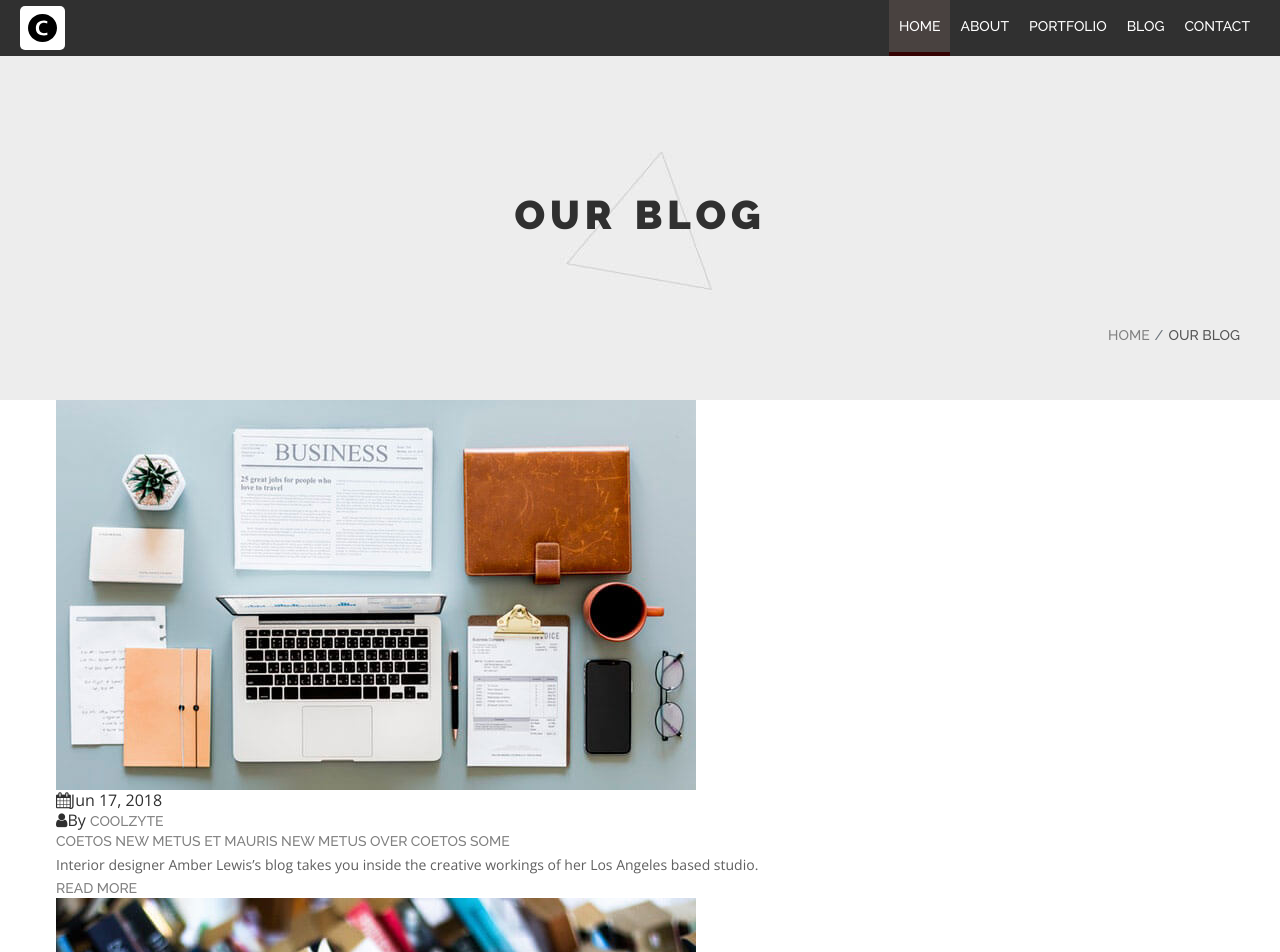
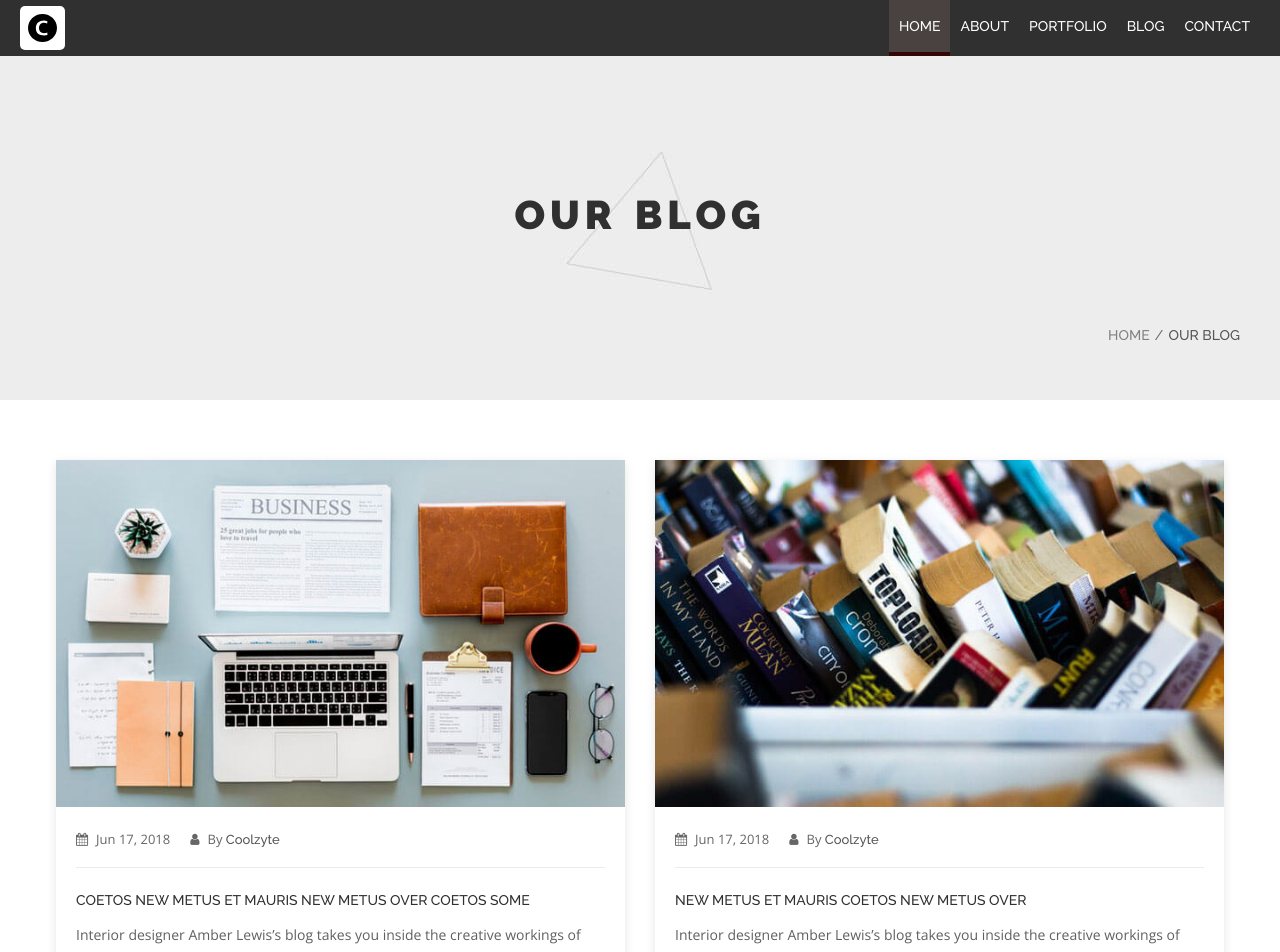
Before and after one commit to coolzyte/my-portfolio-v2, a React (Create React App) app: page /blog in a window 1280 px wide. Shown: the top 952 px of the page. Built offline with nearby package versions, Linux system fonts and the light colour scheme.

Commit message:
Added the contact page

```diff
--- a/package.json
+++ b/package.json
@@ -5,6 +5,7 @@
   "private": true,
   "dependencies": {
     "gh-pages": "^2.0.1",
+    "google-map-react": "^1.1.1",
     "react": "^16.6.3",
     "react-dom": "^16.6.3",
     "react-router-dom": "^4.3.1",
--- a/src/components/Blog/BlogCard.js
+++ b/src/components/Blog/BlogCard.js
@@ -1,17 +1,18 @@
 import React from "react";
+import classes from "../Blog/BlogCard.module.css";
 
 const BlogCard = ({ pic, title, desc }) => (
-  <div class="blog__item">
-    <div class="blog__inner">
-      <div class="blog__header">
+  <div class={classes.Item}>
+    <div class={classes.Inner}>
+      <div class={classes.Header}>
         <div class="blog__image">
           <a href="/blog-details">
             <img src={pic} alt="blogimage" />
           </a>
         </div>
-        <div class="blog__desc">
-          <ul class="blog__meta-box">
-            <li class="blog__meta-date">
+        <div class={classes.Desc}>
+          <ul class={classes.MetaBox}>
+            <li class={classes.MetaDate}>
               <span>
                 <i class="fa fa-calendar" aria-hidden="true" />
                 Jun 17, 2018
@@ -23,17 +24,15 @@ const BlogCard = ({ pic, title, desc }) => (
             </li>
           </ul>
           <div class="blog__content">
-            <h6 class="blog__title">
+            <h6 class={classes.Title}>
               <a href="/blog-details">{title}</a>
             </h6>
             <p>{desc}</p>
           </div>
         </div>
       </div>
-      <div class="blog__btn">
-        <a class="read-more" href="/blog-details">
-          Read More
-        </a>
+      <div class={classes.BlogBtn}>
+        <a href="/blog-details">Read More</a>
       </div>
     </div>
   </div>
--- /dev/null
+++ b/src/components/Blog/BlogCard.module.css
@@ -0,0 +1,84 @@
+.Item {
+  background: #fff none repeat scroll 0 0;
+  box-shadow: 0 0.3rem 1rem rgba(0, 0, 0, 0.1);
+  height: 100%;
+}
+
+.Inner {
+  display: flex;
+  flex-wrap: wrap;
+  height: 100%;
+}
+
+.Desc {
+  padding: 2rem 2rem 1.5rem;
+}
+
+.MetaBox {
+  display: flex;
+  border-bottom: 0.1rem solid #ebebeb;
+  margin-bottom: 2rem;
+  padding-bottom: 1.5rem;
+}
+
+.MetaBox li i {
+  margin-right: 0.8rem;
+}
+
+.MetaBox li a {
+  color: #555;
+  display: inline-block;
+  font-size: 1.3rem;
+  font-weight: 500;
+  line-height: 2.5rem;
+  margin-right: 2rem;
+  text-transform: capitalize;
+  font-family: "Raleway", sans-serif;
+}
+
+.MetaDate,
+.MetaBox li {
+  color: #666666;
+  display: inline-block;
+  font-size: 1.3rem;
+  line-height: 2.5rem;
+  margin-right: 2rem;
+  text-transform: capitalize;
+}
+
+.Title {
+  font-size: 1.5rem;
+  font-weight: 700;
+  line-height: 2.5rem;
+  padding-bottom: 1rem;
+  position: relative;
+  text-transform: uppercase;
+  display: inline-block;
+}
+
+.Title a {
+  color: #303030;
+}
+
+.BlogBtn {
+  align-self: flex-end;
+  flex-basis: 100%;
+  padding: 0 2rem 2rem;
+}
+
+.BlogBtn a {
+  position: relative;
+  color: #303030;
+  display: inline-block;
+  font-family: "Raleway", sans-serif;
+  font-size: 1.3rem;
+  font-weight: 600;
+  padding-top: 0;
+}
+
+.Pagination {
+  margin-top: 5rem;
+  text-align: center;
+  display: flex;
+  justify-content: center;
+}
--- a/src/components/Blog/BlogList.js
+++ b/src/components/Blog/BlogList.js
@@ -5,7 +5,7 @@ import classes from "./BlogList.module.css";
 const bloglist = ({ blogContent }) => {
   return (
     <section class={classes.BlogList}>
-      <div class="blog__wrap">
+      <div class={classes.Wrap}>
         {blogContent.map((user, i) => {
           return (
             <BlogCard
@@ -18,8 +18,8 @@ const bloglist = ({ blogContent }) => {
           );
         })}
       </div>
-      <div class="blog__pagination">
-        <ul class="list">
+      <div class={classes.Pagination}>
+        <ul class={classes.List}>
           <li>
             <a href="link-here">
               <i class="fa fa-long-arrow-left" aria-hidden="true" />
--- a/src/components/Blog/BlogList.module.css
+++ b/src/components/Blog/BlogList.module.css
@@ -1,3 +1,52 @@
 .BlogList {
   grid-column: center-start / center-end;
+  padding: 6rem 0;
 }
+
+@media (min-width: 1300px) {
+  .BlogList {
+    padding: 15rem 0;
+  }
+}
+
+.BlogList .Wrap {
+  display: grid;
+  grid-template-columns: 1fr;
+  grid-gap: 3rem;
+}
+
+@media (min-width: 768px) {
+  .BlogList .Wrap {
+    grid-template-columns: repeat(2, 1fr);
+  }
+}
+
+@media (min-width: 1300px) {
+  .BlogList .Wrap {
+    grid-template-columns: repeat(3, 1fr);
+  }
+}
+
+.Pagination {
+  margin-top: 5rem;
+  text-align: center;
+  display: flex;
+  justify-content: center;
+}
+
+.Pagination .List {
+  display: flex;
+  align-self: center;
+  border-radius: 2rem;
+  box-shadow: 0 0px 5px rgba(0, 0, 0, 0.2);
+}
+
+.Pagination .List li a {
+  color: #888;
+  display: block;
+  font-size: 1.4rem;
+  font-weight: 600;
+  line-height: 4rem;
+  padding: 0 1.5rem;
+  height: 4rem;
+}
--- /dev/null
+++ b/src/components/Form/Form.js
@@ -0,0 +1,41 @@
+import React from "react";
+import Button from "../../components/Button/Button";
+
+const Form = props => (
+  <div className="contact__info">
+    <h3 className="contact__title">
+      <span>Want to connect</span> with us
+      <br /> Here is our <span> contact information</span>
+    </h3>
+    <form
+      id="contact-form"
+      className="contact__form"
+      action="mail.php"
+      method="post"
+    >
+      <h6>Send us a message</h6>
+      <div className="address">
+        <div className="address__name">
+          <label>Name</label>
+          <input className="address__control" name="name" type="text" />
+        </div>
+        <div className="address__email">
+          <label>Email</label>
+          <input className="address__control" name="email" type="email" />
+        </div>
+        <label>Message</label>
+        <div className="address__textarea">
+          <textarea name="message" className="address__control" />
+        </div>
+      </div>
+      <div className="footer-content">
+        <div className="send-email">
+          <Button name="Send Now" />
+        </div>
+      </div>
+    </form>
+    <p className="form-message" />
+  </div>
+);
+
+export default Form;
--- /dev/null
+++ b/src/components/Map/Map.js
@@ -0,0 +1,31 @@
+import React, { Component } from "react";
+import GoogleMapReact from "google-map-react";
+import Aux from "../../hoc/Aux";
+
+const AnyReactComponent = ({ text }) => <div>{text}</div>;
+
+class Map extends Component {
+  static defaultProps = {
+    center: {
+      lat: 7.41,
+      lng: 3.95
+    },
+    zoom: 11
+  };
+
+  render() {
+    return (
+      <Aux>
+        <GoogleMapReact
+          bootstrapURLKeys={{ key: "" }}
+          defaultCenter={this.props.center}
+          defaultZoom={this.props.zoom}
+        >
+          <AnyReactComponent lat={7.410979} lng={3.951922} text={"CoolZyte"} />
+        </GoogleMapReact>
+      </Aux>
+    );
+  }
+}
+
+export default Map;
--- a/src/components/Pages/ContactPage.js
+++ b/src/components/Pages/ContactPage.js
@@ -0,0 +1,48 @@
+import React, { Component } from "react";
+import Aux from "../../hoc/Aux";
+import Layout from "../Layout/Layout";
+import Banner from "../../components/Banner/Banner";
+import Map from "../Map/Map";
+import Form from "../Form/Form";
+import classes from "../Pages/ContactPage.module.css";
+
+class ContactPage extends Component {
+  render() {
+    return (
+      <Aux>
+        <Layout>
+          <Banner name="Get In Touch" />
+          <section className={classes.Contact}>
+            <div className="contact__area">
+              <div className="contact__container">
+                <Map />
+                <Form />
+              </div>
+            </div>
+
+            <div className="contact__support">
+              <div className="grid">
+                <div className="desc">
+                  <h6>Contact Number</h6>
+                  <span>+1 222 3333</span>
+                </div>
+
+                <div className="desc">
+                  <h6>Address</h6>
+                  <span>Address will be here</span>
+                </div>
+
+                <div className="desc">
+                  <h6>Mail Us</h6>
+                  <span>info@coolzyte.com</span>
+                </div>
+              </div>
+            </div>
+          </section>
+        </Layout>
+      </Aux>
+    );
+  }
+}
+
+export default ContactPage;
--- /dev/null
+++ b/src/components/Pages/ContactPage.module.css
@@ -0,0 +1,121 @@
+.Contact {
+  grid-column: full-start / full-end;
+  &__area {
+    background: $off-white;
+  }
+  #map {
+    height: 73rem;
+    @include respond(tab-port) {
+      height: 45rem;
+    }
+  }
+  &__container {
+    display: grid;
+    grid-template-columns: repeat(2, 1fr);
+    @include respond(tab-port) {
+      grid-template-columns: 1fr;
+    }
+  }
+  &__info {
+    margin: 10rem 0;
+    padding: 0 1.5rem 0 11.5rem;
+    @include respond(tab-port) {
+      margin: 8rem 0;
+      padding: 0 1.5rem;
+      margin-right: auto;
+      margin-left: auto;
+    }
+  }
+  &__title {
+    font-size: 3rem;
+    line-height: 1.2;
+    font-weight: 400;
+    margin-bottom: 2.5rem;
+    text-transform: capitalize;
+    display: inline-block;
+    @include respond(tab-port) {
+      font-size: 2.5rem;
+    }
+    span {
+      font-weight: 700;
+    }
+  }
+  &__form {
+    padding-right: 1.5rem;
+    label {
+      font-size: 1.4rem;
+      line-height: 1;
+      color: #606060;
+      display: inline-block;
+      margin-bottom: 0.5rem;
+    }
+    h6 {
+      color: $mine-shaft;
+      font-size: 2rem;
+      font-weight: 600;
+      margin-bottom: 2.8rem;
+      text-transform: inherit;
+    }
+  }
+  .address {
+    input {
+      height: 3.5rem;
+    }
+    textarea {
+      height: 13.5rem;
+      resize: none;
+      cursor: text;
+    }
+    input,
+    textarea {
+      border: 1px solid #ccc;
+      border-radius: 0;
+      margin-bottom: 1rem;
+      max-width: 43rem;
+      background: transparent none repeat scroll 0 0;
+      font-family: inherit;
+    }
+    &__control {
+      display: block;
+      width: 100%;
+      padding: 0.375rem 0.75rem;
+      font-size: 1rem;
+      line-height: 1.5;
+      color: #495057;
+      transition: border-color 0.15s ease-in-out, box-shadow 0.15s ease-in-out;
+    }
+  }
+  &__support {
+    padding: 10rem 0;
+    @include respond(tab-port) {
+      padding: 8rem 0;
+    }
+    h6 {
+      font-size: 2rem;
+      font-weight: 600;
+      margin-bottom: 0.5rem;
+      text-transform: capitalize;
+    }
+    span {
+      font-size: 1.6rem;
+      font-weight: 600;
+      color: $scopion;
+    }
+    .grid {
+      display: grid;
+      grid-template-columns: repeat(3, 1fr);
+      justify-items: center;
+      @include respond(tab-port) {
+        grid-template-columns: repeat(2, 1fr);
+      }
+      @include respond(phone) {
+        grid-template-columns: 1fr;
+      }
+      .desc {
+        @include respond(tab-port) {
+          margin-bottom: 2rem;
+        }
+      }
+    }
+  }
+}
--- a/src/containers/App.js
+++ b/src/containers/App.js
@@ -4,6 +4,7 @@ import HomePage from "../components/Pages/HomePage";
 import AboutPage from "../components/Pages/AboutPage";
 import PortfolioPage from "../components/Pages/PortfolioPage";
 import BlogPage from "../components/Pages/BlogPage";
+import ContactPage from "../components/Pages/ContactPage";
 import "./App.css";
 
 class App extends Component {
@@ -15,6 +16,7 @@ class App extends Component {
           <Route exact path="/aboutus" component={AboutPage} />
           <Route exact path="/portfolio" component={PortfolioPage} />
           <Route exact path="/blog" component={BlogPage} />
+          <Route exact path="/contact-us" component={ContactPage} />
         </div>
       </Router>
     );
```
Also changed, not shown: src/components/Blog/BlogCard.modules.css (deleted), 1 other file (tests, documents, lock files or other folders).
